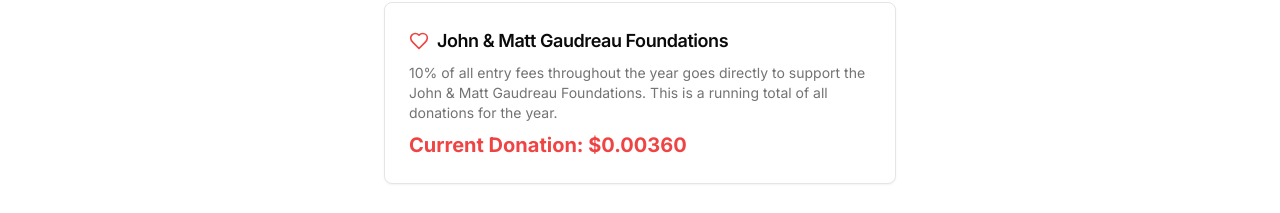
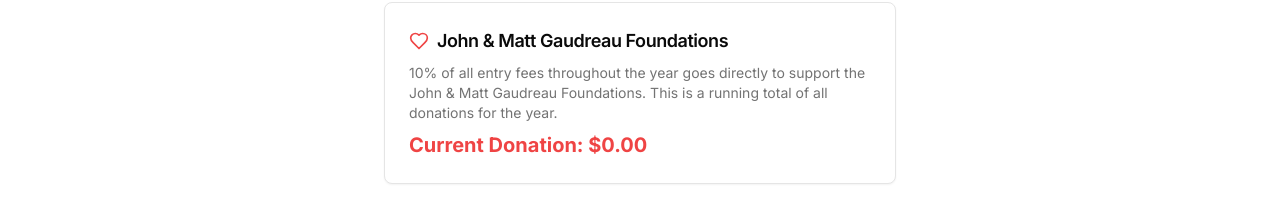
Before and after one commit to Mrcarnj/MajorPools, a Next.js app: page / in a window 1280 px wide. Shown: the part 611-824 px from the top of the page. Built offline with nearby package versions, Linux system fonts and the light colour scheme; no server answers; the database is empty.

Commit message:
fixing donation

```diff
--- a/components/donation-display.tsx
+++ b/components/donation-display.tsx
@@ -41,7 +41,7 @@ export function DonationDisplay() {
           })) as Entry[];
 
           const { donation } = calculatePrizePool(entries);
-          setDonation(donation + 360);
+          setDonation(360 + donation);
         }
       } catch (error) {
         console.error('Error fetching donation amount:', error);
@@ -70,7 +70,7 @@ export function DonationDisplay() {
               10% of all entry fees throughout the year goes directly to support the John & Matt Gaudreau Foundations. This is a running total of all donations for the year.
             </p>
             <p className="text-xl font-bold text-red-500">
-              Current Donation: ${donation.toFixed(2) + 360}
+              Current Donation: ${donation.toFixed(2)}
             </p>
           </div>
         )}
```
